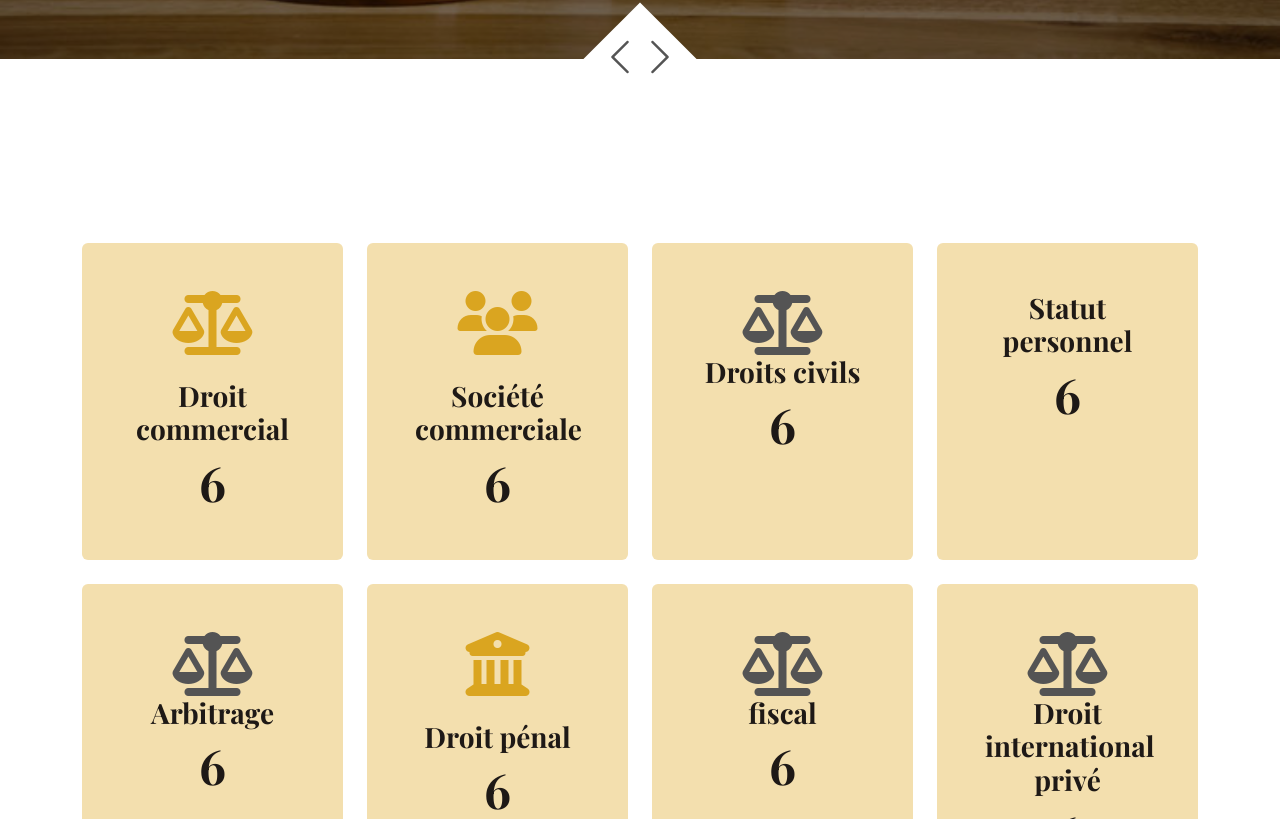
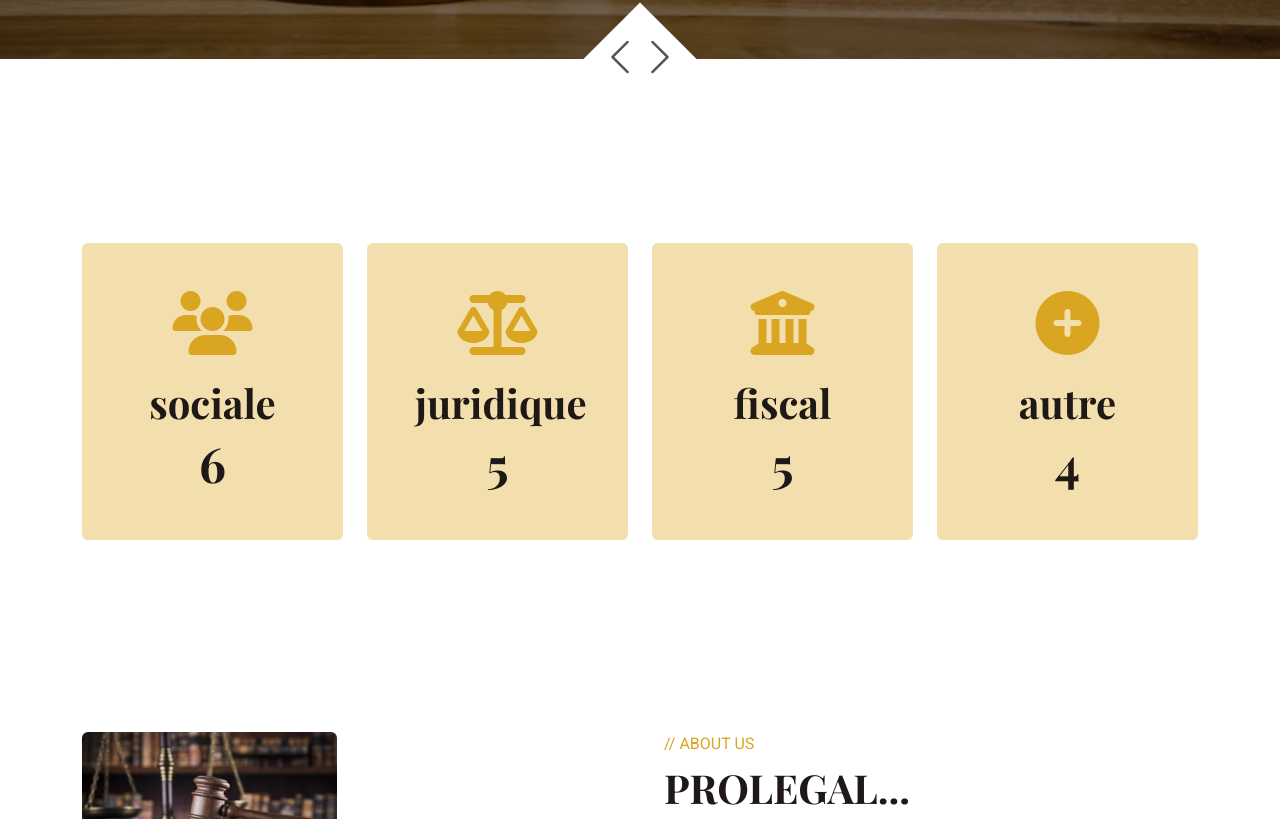
Before and after one commit to nesrineKarray/layout1, an Angular app: page / in a window 1280 px wide. Shown: the part 581-1400 px from the top of the page. Built offline with nearby package versions, Linux system fonts and the light colour scheme; data requests are answered from the project's data file.

Commit message:
lien dans la page home

```diff
--- a/src/app/home/cartes-affichant-categories/cartes-affichant-categories.component.html
+++ b/src/app/home/cartes-affichant-categories/cartes-affichant-categories.component.html
@@ -1,4 +1,4 @@
-<div class="container-xxl py-6" >
+<!-- <div class="container-xxl py-6" >
     <div class="container"  >
         <div class="row g-4" >
             <div class="col-lg-3 col-md-6 wow fadeIn" data-wow-delay="0.1s" routerLink="" *ngFor="let item of data">
@@ -12,4 +12,40 @@
 
         </div>
     </div>
+</div> -->
+
+<div class="container-xxl py-6">
+    <div class="container">
+        <div class="row g-4">
+            <div class="col-lg-3 col-md-6 wow fadeIn" data-wow-delay="0.1s" routerLink="/sociale">
+                <div class="fact-item bg-light rounded text-center h-100 p-5">
+                    <i class="fa fa-users fa-4x text-primary mb-4"></i>
+                    <h1 class="mb-2">sociale</h1>
+                    <h1 class="display-5 mb-0" data-toggle="counter-up">6</h1>
+                </div>
+            </div>
+
+            <div class="col-lg-3 col-md-6 wow fadeIn" data-wow-delay="0.5s" routerLink="/jridique">
+                <div class="fact-item bg-light rounded text-center h-100 p-5">
+                    <i class="fa fa-balance-scale fa-4x text-primary mb-4"></i>
+                    <h1 class="mb-2">juridique</h1>
+                    <h1 class="display-5 mb-0" data-toggle="counter-up">5</h1>
+                </div>
+            </div>
+            <div class="col-lg-3 col-md-6 wow fadeIn" data-wow-delay="0.5s" routerLink="/fiscal">
+                <div class="fact-item bg-light rounded text-center h-100 p-5">
+                    <i class="fa fa-university  fa-4x text-primary mb-4"></i>
+                    <h1 class="mb-2">fiscal</h1>
+                    <h1 class="display-5 mb-0" data-toggle="counter-up">5</h1>
+                </div>
+            </div>
+            <div class="col-lg-3 col-md-6 wow fadeIn" data-wow-delay="0.7s" routerLink="/autre">
+                <div class="fact-item bg-light rounded text-center h-100 p-5">
+                    <i class="fa fa-plus-circle fa-4x text-primary mb-4"></i>
+                    <h1 class="mb-2">autre</h1>
+                    <h1 class="display-5 mb-0" data-toggle="counter-up">4</h1>
+                </div>
+            </div>
+        </div>
+    </div>
 </div>
--- a/src/app/navbar/navbar.component.html
+++ b/src/app/navbar/navbar.component.html
@@ -13,10 +13,10 @@
             <div class="nav-item dropdown">
                 <a href="#" class="nav-link dropdown-toggle" data-bs-toggle="dropdown">categorie</a>
                 <div class="dropdown-menu m-0" >
-                    <!-- <a routerLink="/sociale" class="dropdown-item">sociale</a>
-                    <a  class="dropdown-item" routerLink="/juridique">juridique</a>
-                    <a  class="dropdown-item" routerLink="/fiscal">fiscale</a>
-                    <a href="#" class="dropdown-item">autres</a> -->
+                    <a  routerLink="/sociale" (click)="update('sociale')" class="dropdown-item">sociale</a>
+                    <a  class="dropdown-item" (click)="update('juridique')" routerLink="/juridique">juridique</a>
+                    <a  class="dropdown-item" (click)="update('fiscale')" routerLink="/fiscal">fiscale</a>
+                    <a href="#" class="dropdown-item">autres</a>
 
                 </div>
             </div>
```
